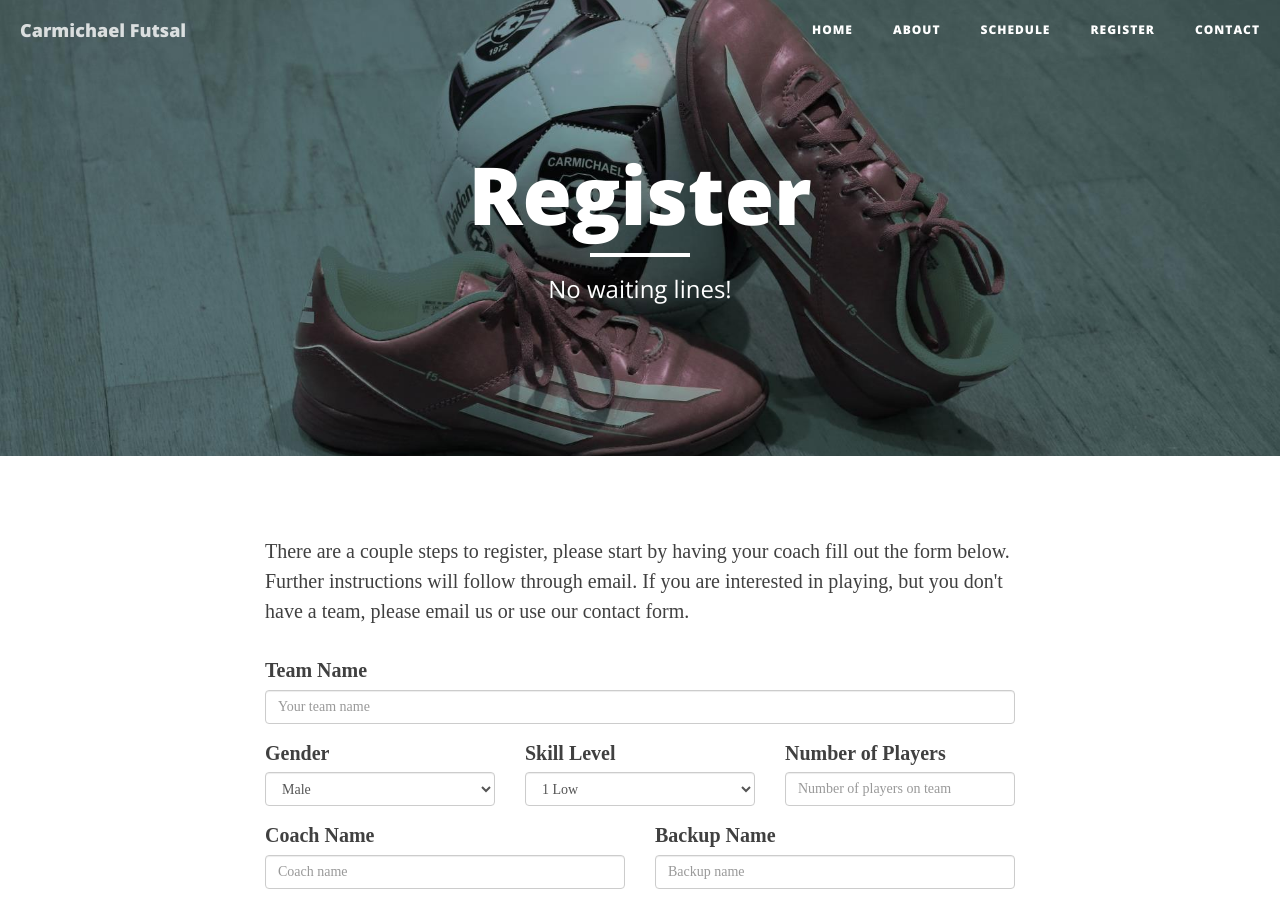
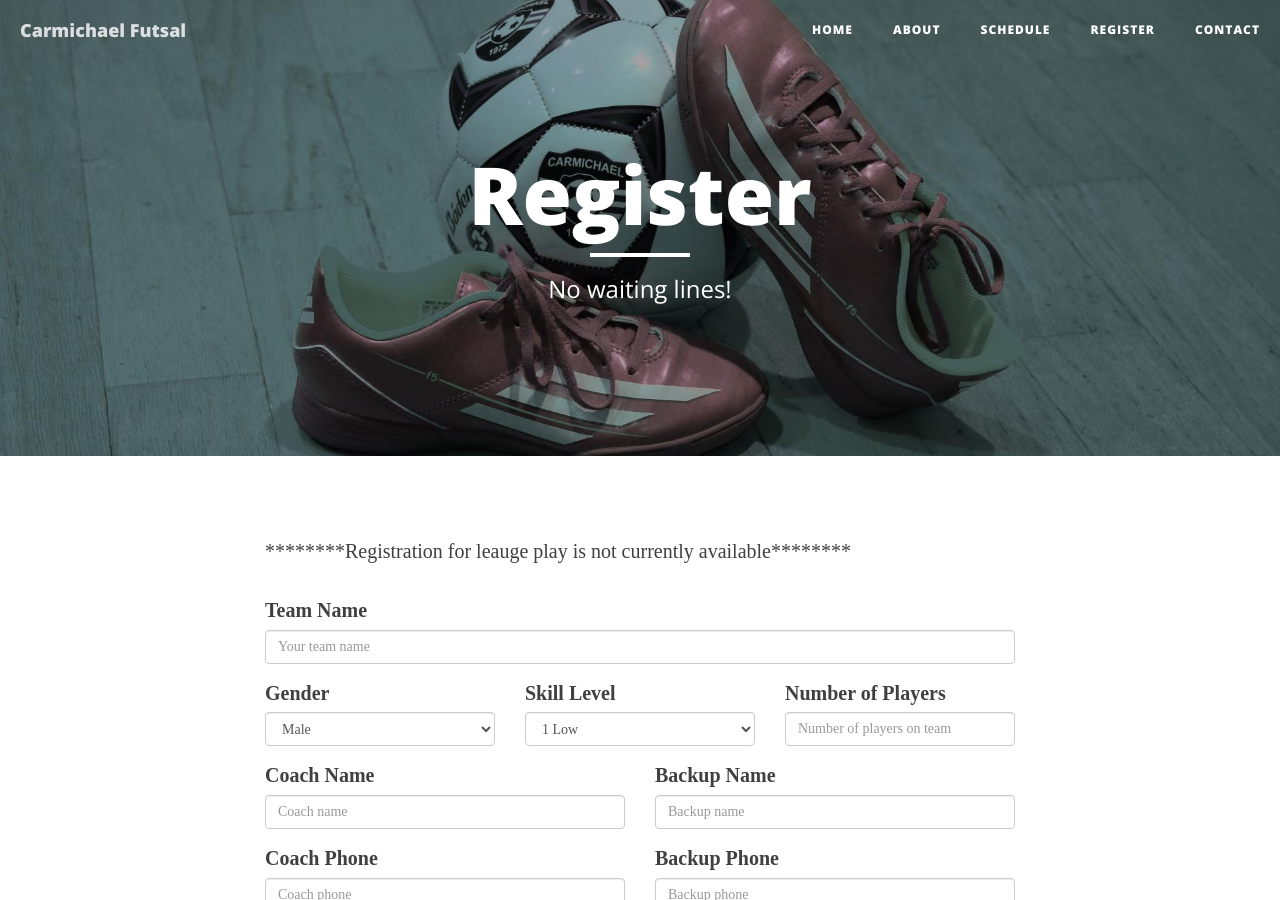
Before and after one commit to carmichaelfutsal/carmichaelfutsal.github.io, a Jekyll site: the page built from register.html, in a window 1280 px wide and 900 px high. Built offline with Jekyll 4.4.1, drawn with Linux system fonts in a browser that asks for light colours; nearby versions of some CDN libraries.

Commit message:
text update

```diff
--- a/register.html
+++ b/register.html
@@ -5,7 +5,7 @@ description: "No waiting lines!"
 header-img: "/img/bg-shoes-with-ball-alt.jpg"
 ---
 
-<p>There are a couple steps to register, please start by having your coach fill out the form below. Further instructions will follow through email. If you are interested in playing, but you don't have a team, please email us or use our contact form.</p>
+<p>********Registration for leauge play is not currently available********</p>
 
 <form role="form" action="https://docs.google.com/forms/d/1GumZupNXozmNzUqKR9Z1JuB3ZvMATrAfk-Z1AHTAG4Y/formResponse" method="POST">
 	<div class="form-group">
```
